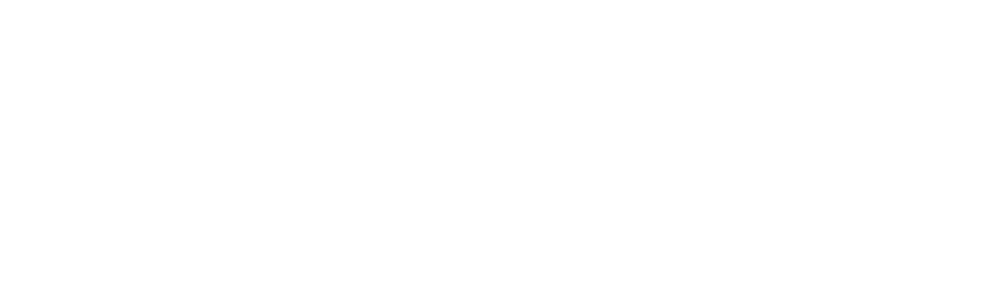
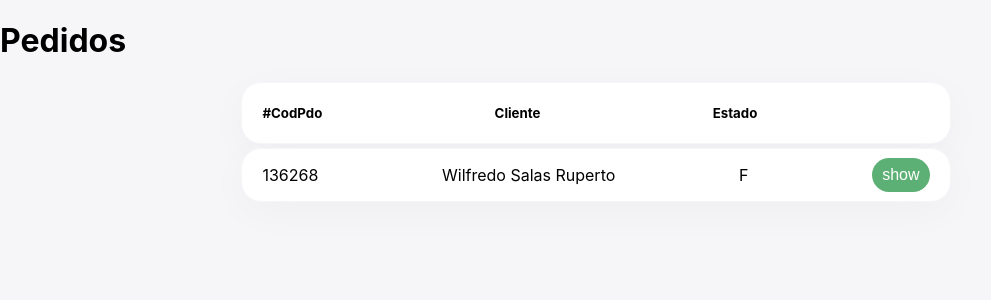
Before and after one commit to robcartome/pickingVoice-app, a React (Create React App) app: page / in a window 1280 px wide. Shown: the top 300 px of the page, without its empty margins (0-991 px from the left). Built offline with nearby package versions, Linux system fonts and the light colour scheme.

Commit message:
Maked page orders for show pedidos

```diff
--- a/package.json
+++ b/package.json
@@ -3,6 +3,8 @@
   "version": "0.1.0",
   "private": true,
   "dependencies": {
+    "@emotion/react": "^11.1.5",
+    "@emotion/styled": "^11.3.0",
     "@testing-library/jest-dom": "^5.11.4",
     "@testing-library/react": "^11.1.0",
     "@testing-library/user-event": "^12.1.10",
--- a/src/App.js
+++ b/src/App.js
@@ -1,10 +1,11 @@
 import logo from './logo.svg';
 import './App.css';
+import Orders from './pages/Orders';
 
 function App() {
   return (
     <div>
-
+      <Orders></Orders>
     </div>
   );
 }
--- /dev/null
+++ b/src/components/ItemPedido.js
@@ -0,0 +1,34 @@
+import styled from "@emotion/styled";
+
+export default function ItemPedido(props){
+
+  return(
+    <ProductoItem>
+      {props.children}
+    </ProductoItem>
+  )
+}
+
+const ProductoItem = styled.li`
+  background: #FFFFFF;
+  box-shadow: 0px 10px 40px rgba(0, 0, 0, 0.03);
+  border-radius: 20px;
+  display:flex;
+  align-items: center;
+  justify-content: space-between;
+  gap: 10%;
+  padding:0px 20px;
+  min-width: 315px;
+  width: 60%;
+  border: 1px solid  #f6f6f9;
+  button{
+    background: #5DB075;
+    color: #FFFFFF;
+    font-size: 16px;
+    border: none;
+    border-radius: 30px;
+    padding: 8px 10px;
+    outline: none;
+    cursor: pointer;
+  }
+`;
--- a/src/index.css
+++ b/src/index.css
@@ -5,6 +5,7 @@
     sans-serif;
   -webkit-font-smoothing: antialiased;
   -moz-osx-font-smoothing: grayscale;
+  background: #f6f6f9;
 }
 
 code {
--- a/src/pages/Orders.js
+++ b/src/pages/Orders.js
@@ -1,6 +1,38 @@
+import ItemPedido from "../components/ItemPedido";
+import styled from "@emotion/styled";
 
-export default function Products() {
+export default function Orders() {
   return (<div>
     <h1>Pedidos</h1>
+    <List>
+      <ItemPedido>
+        <div><h5>#CodPdo</h5></div><div><h5>Cliente</h5></div><div><h5>Estado</h5></div><div></div>
+      </ItemPedido>
+      <ItemPedido>
+          <div>
+            <p>136268</p>
+          </div>
+          <div>
+            <p>Wilfredo Salas Ruperto</p>
+          </div>
+          <div>
+            <p>F</p>
+          </div>
+          <button>
+            show
+          </button>
+      </ItemPedido>
+    </List>
+
   </div>)
 }
+
+const List = styled.ul`
+margin-right: 10%;
+list-style-type: none;
+display: flex;
+flex-direction: column;
+justify-content: center;
+align-items: center;
+gap: 4px;
+`;
```
Also changed, not shown: 1 other file (tests, documents, lock files or other folders).
